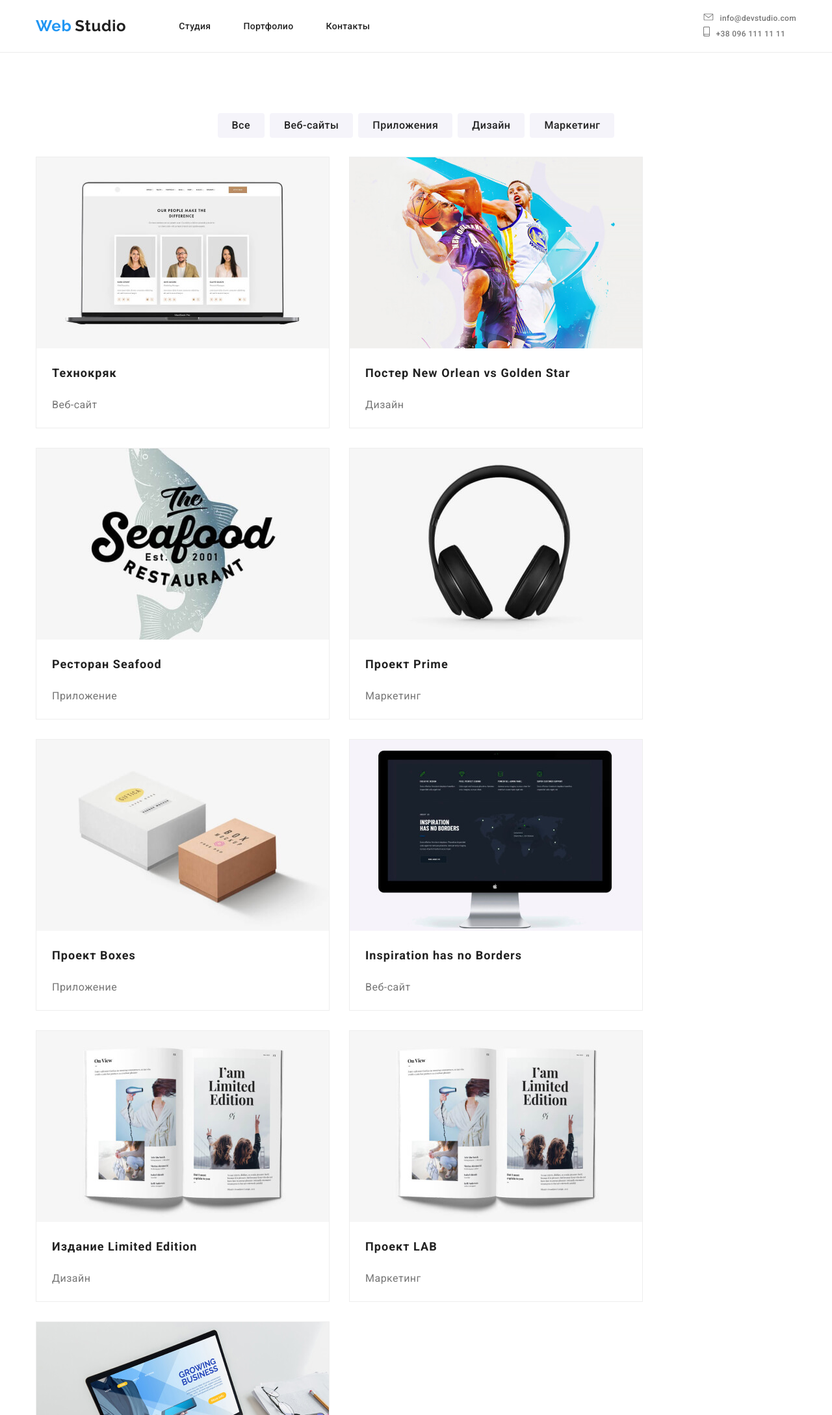
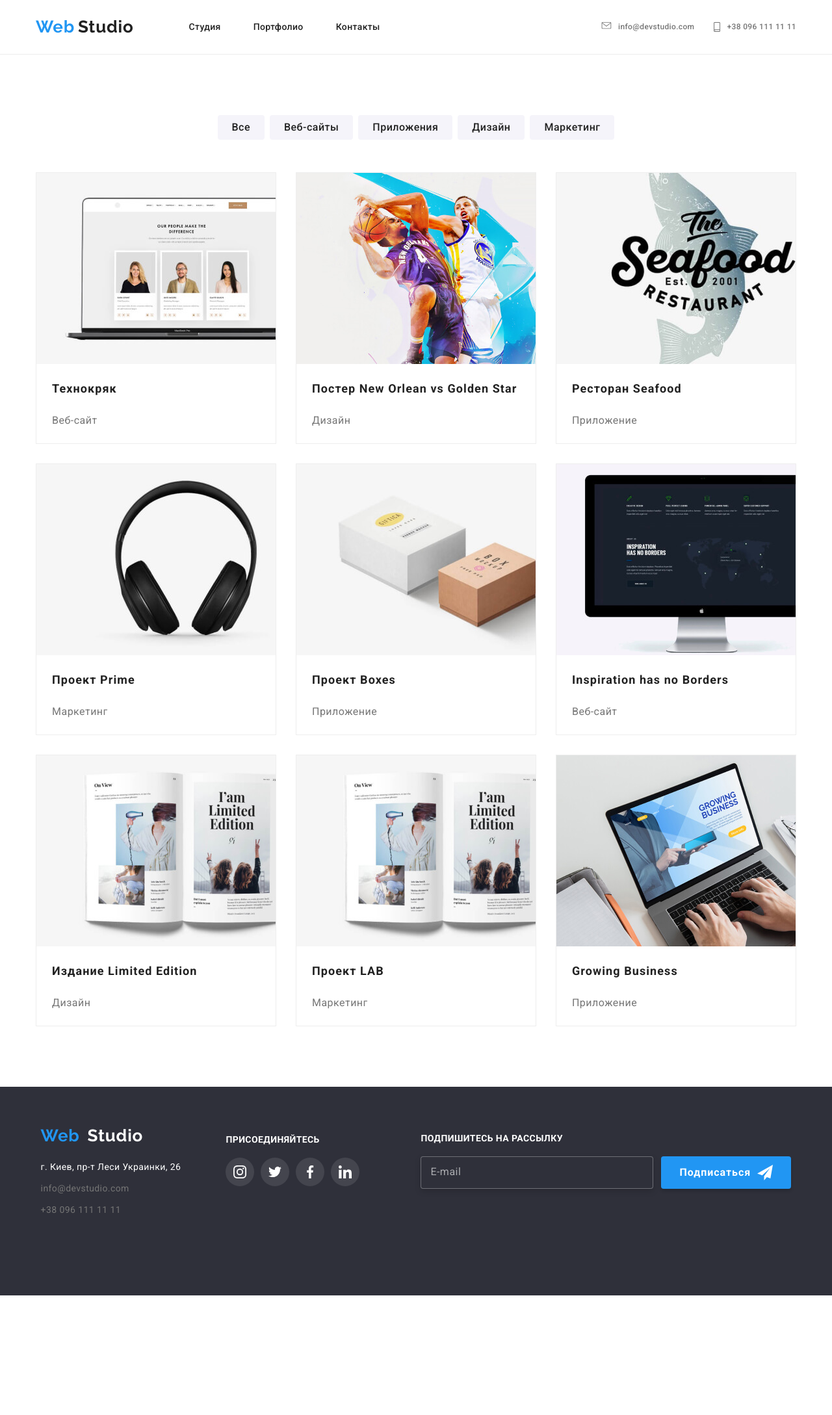
Before and after one commit to AdonGor/goit-markup-hw-08, a plain HTML site: page portfolio.html in a window 1280 px wide. Shown: the top 2177 px of the page at 65% size. After the commit the page ends 1993 px from the top, so only its background shows below. Drawn offline with Linux system fonts and the light colour scheme.

Commit message:
окончена работа над десктопной версией сайта

```diff
--- a/sass/base/_fonts.scss
+++ b/sass/base/_fonts.scss
@@ -17,6 +17,10 @@
   font-size: 24px;
   line-height: 28px;
   letter-spacing: 0.03em;
+    @media screen and (min-width: 1170px) {
+      font-size: 26px;
+      line-height: 31px;
+  }
 }
 .word-blue {
   color: $skyblue-color;
@@ -34,6 +38,10 @@
   letter-spacing: 0.06em;
   text-transform: uppercase;
   color: $white-color;
+    @media screen and (min-width: 1170px) {
+      font-size: 44px;
+      line-height: 60px;
+  }
 }
 
 .modal-button,
@@ -108,6 +116,9 @@
   color: $black;
   @media screen and (min-width: 738px) {
     margin-bottom: 30px;
+  }
+    @media screen and (min-width: 1170px) {
+    margin-bottom: 50px;
   }
 }
 
--- a/sass/base/_section.scss
+++ b/sass/base/_section.scss
@@ -1,4 +1,3 @@
-
 .section,
 .main-portfolio,
 .footer-section {
--- a/sass/layout/_footer-section.scss
+++ b/sass/layout/_footer-section.scss
@@ -102,6 +102,10 @@
   border-radius: 4px;
 }
 
+.inputtext:focus {
+  outline-color: $skyblue-color;
+}
+
 .text_email_footer {
   position: absolute;
   top: 0px;
--- a/sass/layout/_section-features.scss
+++ b/sass/layout/_section-features.scss
@@ -1,7 +1,4 @@
 .section-features {
-  // display: flex;
-  // justify-content: center;
-  // align-items: center;
   background-color: $white-color;
   padding: 60px 0px;
 }
--- /dev/null
+++ b/sass/layout/desctop/_footer-desctop.scss
@@ -0,0 +1,66 @@
+.footer {
+    @media screen and (min-width: 1170px) {
+        text-align: unset;
+        padding: 60px 0px;
+    }
+}
+
+.footer-section {
+    @media screen and (min-width: 1170px) {
+        display: flex;
+        align-items: baseline;
+        justify-content: center;
+    }
+}
+
+.footer-adress-container {
+    @media screen and (min-width: 1170px) {
+        margin-right: 69px;
+    }
+}
+
+.join-in-container {
+    @media screen and (min-width: 1170px) {
+        margin: 13px 94px 0px 0px;
+
+    }
+}
+
+.footer-svg-link {
+    @media screen and (min-width: 1170px) {
+        margin-left: 0;
+    }
+}
+
+.subscribe {
+    @media screen and (min-width: 1170px) {
+        display: flex;
+    }
+}
+
+.footer-label {
+    @media screen and (min-width: 1170px) {
+        display: flex;
+        align-items: center;
+    }
+}
+
+.inputtext {
+    @media screen and (min-width: 1170px) {
+        width: 358px;
+        margin: 0px 12px 0px 0px;
+    }
+}
+
+.text_email_footer {
+    @media screen and (min-width: 1170px) {
+        top: 15px;
+        left: 15px;
+    }
+}
+
+.footer-label:focus-within > .text_email_footer {
+    @media screen and (min-width: 1170px) {
+        transform: translateY(-30px);
+    }
+}
--- a/sass/layout/desctop/_header-desctop.scss
+++ b/sass/layout/desctop/_header-desctop.scss
@@ -0,0 +1,32 @@
+.logo-header {
+    @media screen and (min-width: 1170px) {
+        display: flex;
+        margin-right: 85px;
+    }
+}
+
+.nav-menu-link {
+    @media screen and (min-width: 1170px) {
+        padding: 26px 0px;
+    }
+}
+
+.address-header  {
+    @media screen and (min-width: 1170px) {
+    display: flex;
+    }
+}
+
+.header-mail {
+    @media screen and (min-width: 1170px) {
+        margin-right: 30px;
+    }
+}
+
+.header-mail,
+.header-tel {
+    @media screen and (min-width: 1170px) {
+        display: flex;
+        padding: 26px 0px;
+    }
+}
--- /dev/null
+++ b/sass/layout/desctop/_portfolio-desctop.scss
@@ -0,0 +1,13 @@
+.filter-list {
+    @media screen and (min-width: 1170px) {
+        margin-bottom: 35px;
+    }
+}
+
+.list-item {
+    @media screen and (min-width: 1170px) {
+        width: calc(
+        (100% - 3 * 30px)/3
+        );
+    }
+}
--- /dev/null
+++ b/sass/layout/desctop/_sections-desctop.scss
@@ -0,0 +1,50 @@
+// Герой
+.hero-section {
+    @media screen and (min-width: 1170px) {
+        padding: 200px 0px;
+    }
+}
+// Особенности
+.section-features {
+        @media screen and (min-width: 1170px) {
+            padding: 94px 0px;
+    }
+}
+
+.items-features {
+    @media screen and (min-width: 1170px) {
+       width: calc(
+           (100% - 4 * 30px)/4
+       );
+       margin: 15px;
+    }
+}
+// Наша команда
+.section-our-team {
+    @media screen and (min-width: 1170px) {
+        padding: 94px 0px;
+    }
+}
+
+.items-our {
+    @media screen and (min-width: 1170px) {
+        width: calc(
+            (100% - 4 * 30px)/4
+        );
+    }
+}
+
+// Клиенты
+.sections-customers {
+    @media screen and (min-width: 1170px) {
+        padding: 94px 0px;
+    }
+}
+
+.items-customer {
+    @media screen and (min-width: 1170px) {
+        width: calc(
+            (100% - 6 * 30px)/6
+        );
+    }
+}
--- a/sass/layout/tablet/_footer.scss
+++ b/sass/layout/tablet/_footer-tablet.scss
@@ -26,6 +26,5 @@
 .footer-label:focus-within > .text_email_footer {
     @media screen and (min-width: 738px) {
         transform: translateY(-40px) translateX(-15px);
-
     }
 }
--- a/sass/layout/tablet/_header-tablet.scss
+++ b/sass/layout/tablet/_header-tablet.scss
@@ -40,7 +40,7 @@
 
 .nav-menu-link::after {
     @media screen and (min-width: 768px) {
-        margin-top: 26px;
+        margin-top: 28px;
         }
 }
 
--- a/sass/layout/tablet/_portfolio-tablet.scss
+++ b/sass/layout/tablet/_portfolio-tablet.scss
@@ -22,19 +22,9 @@
 
 .list-item {
     @media screen and (min-width: 738px) {
-        @media screen and (min-width: 738px) {
-            width: calc(
-                (100% - 2 * 30px)/2
-            );
-            margin: 15px;
-         }
-         // @media screen and (max-width: 737px) {
-         //     &:not(:last-child) {
-         //         margin-bottom: 20px;
-         //     }
-         // }
-         @media screen and (min-width: 1170px) {
-             flex-basis: 25%;
-         }
+        width: calc(
+        (100% - 2 * 30px)/2
+        );
+        margin: 15px;
     }
 }
--- a/sass/layout/tablet/_sections.scss
+++ b/sass/layout/tablet/_sections-tablet.scss
@@ -12,14 +12,6 @@
            (100% - 2 * 30px)/2
        );
        margin: 15px;
-    }
-    // @media screen and (max-width: 737px) {
-    //     &:not(:last-child) {
-    //         margin-bottom: 20px;
-    //     }
-    // }
-    @media screen and (min-width: 1170px) {
-        flex-basis: 25%;
     }
 }
 
@@ -38,9 +30,6 @@
         flex-wrap: wrap;
         margin: -15px;
     }
-    @media screen and (min-width: 1170px) {
-
-    }
 }
 
 .items-our {
@@ -49,9 +38,6 @@
             (100% - 2 * 30px)/2
         );
         margin: 15px;
-    }
-    @media screen and (min-width: 1170px) {
-        flex-basis: 25%;
     }
 }
 
@@ -77,9 +63,6 @@
         margin: 15px;
         padding: 0;
      }
-     @media screen and (min-width: 1170px) {
-         flex-basis: 25%;
-     }
 }
 
 .items-customer-logo {
--- a/sass/main.scss
+++ b/sass/main.scss
@@ -14,7 +14,10 @@
 @import "./layout/footer-section";
 @import "./layout/portfolio";
 @import "./layout/tablet/header-tablet";
-@import "./layout/tablet/sections";
-@import "./layout/tablet/footer";
+@import "./layout/tablet/sections-tablet";
+@import "./layout/tablet/footer-tablet";
 @import "./layout/tablet/portfolio-tablet";
 @import "./layout/desctop/header-desctop";
+@import "./layout/desctop/sections-desctop";
+@import "./layout/desctop/footer-desctop";
+@import "./layout/desctop/portfolio-desctop";
```
Also changed, not shown: sass/layout/_header.scss (+0 -62 lines), css/main.css, css/main.min.css, 2 other files.
